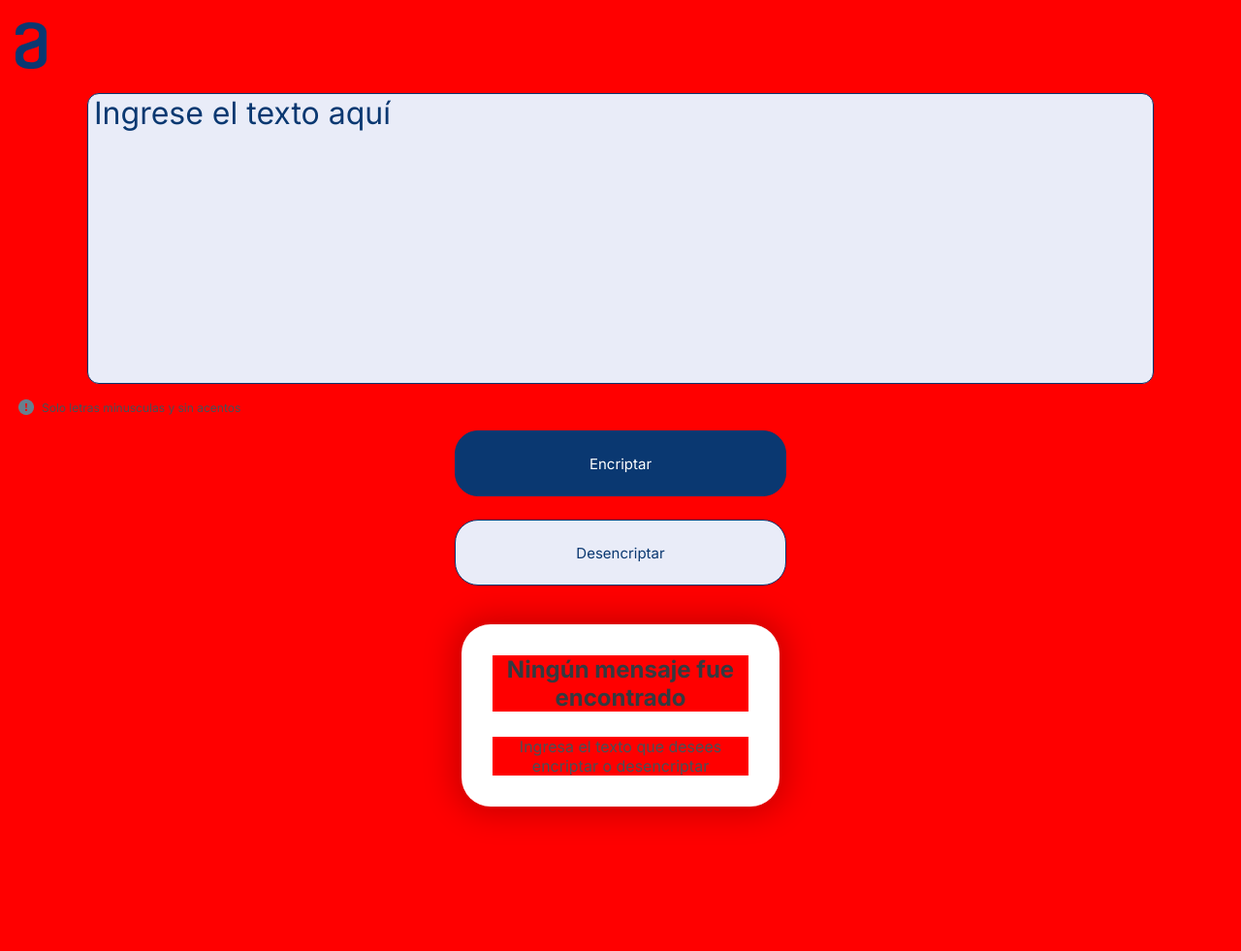
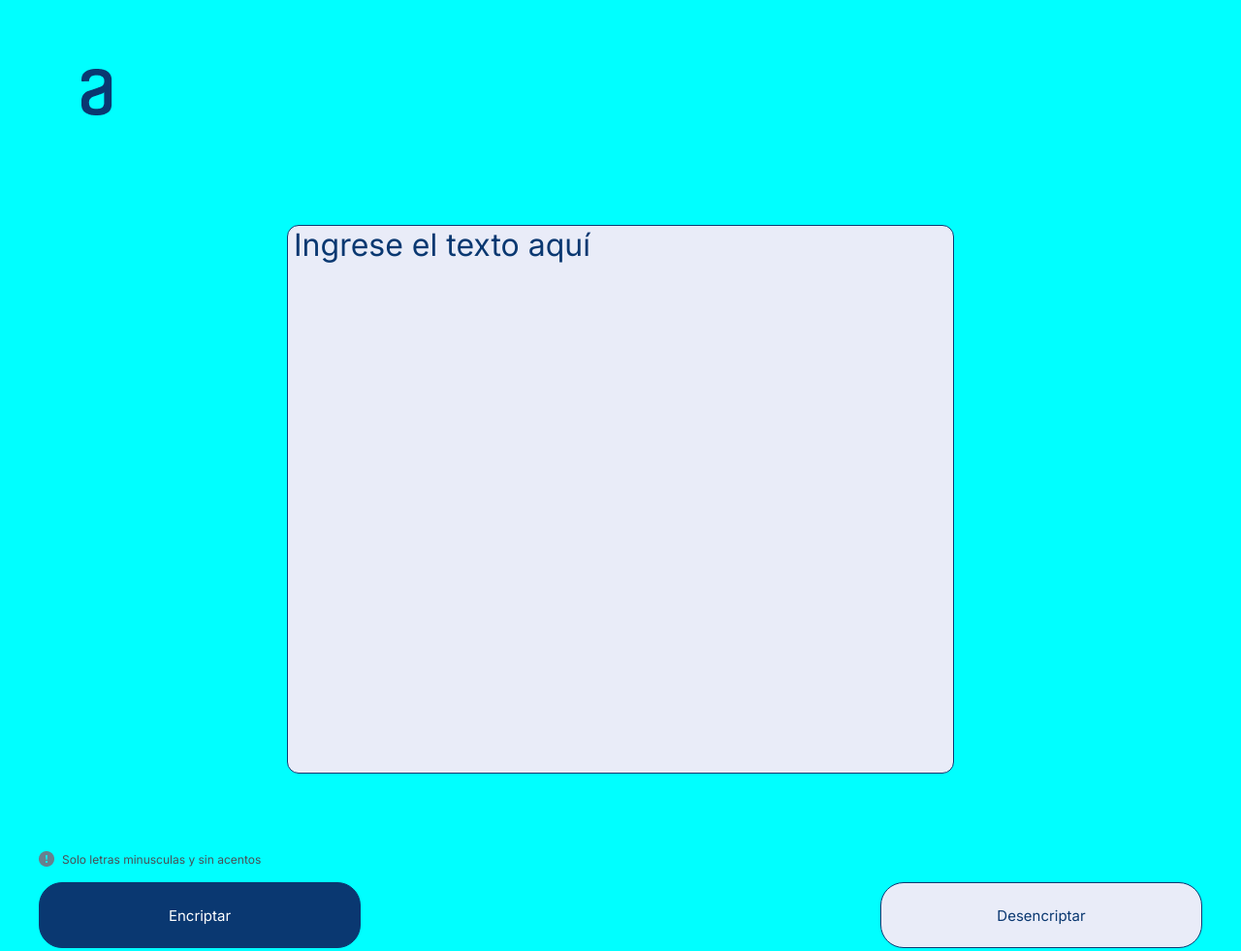
Before and after one commit to EstebanPai/Encriptador-de-texto, a website: page index.html in a window 1280 px wide. Shown: the top 981 px of the page at 97% size. Before the commit the page ends 896 px from the top, so only its background shows below. Drawn offline with Linux system fonts and the light colour scheme.

Commit message:
Pantalla para dispositivos de 767px finalizada con transiciones en el diseño responsivo y Bug fix de overflow de contenido en la caja de respuesta

```diff
--- a/css/style.css
+++ b/css/style.css
@@ -25,20 +25,23 @@
 
 .header{
     width: 100%;
-    height: 9.6rem;
+    height: 25vw;
+    min-height: 9.3rem;
     display: flex;
     justify-content: flex-start;
     align-items: center;
     padding-left: 1.6rem;
+    transition: height 0.8s 0s ease, padding 0.8s 0s ease;
 }
 
-/*Principal Contain*/
+/*Principal Container*/
 
 .container {
     width: 100%;
     min-height: 100%;
     display: flex;
     flex-direction: column;
+    transition: padding 0.8s 0s ease;
 }
 
 /* Encriptador section */
@@ -53,9 +56,10 @@
 
 .encrypter__text{
     width: 96%;
-    max-width: 110rem;
+    max-width: 68.8rem;
     min-width: 36rem;
     min-height: 30rem;
+    height: 30rem;
     color: var(--dark-blue-300);
     font-family: 'Inter';
     font-weight: 400;
@@ -65,6 +69,7 @@
     padding: 0 0 0 .6rem;
     background-color: var(--ligth-blue-300);
     resize: none;
+    transition: height 0.8s 0s ease;
 }
 
 .encrypter .encrypter__text + div {
@@ -100,6 +105,7 @@
     flex-direction: column;
     align-items: center;
     justify-content: space-between;
+    transition: margin 0.8s 0s ease;
 }
 
 .button {
@@ -110,6 +116,7 @@
     font-weight: 400;
     border-radius: 2.4rem;
     border: .1rem solid var(--dark-blue-300);
+    transition: width 0.8s 0s ease;
 }
 
 .btn_encrypt {
@@ -127,24 +134,28 @@
 .responsescreen {
     width: 100%;
     min-height: 40%;
+    padding: 4rem 2.4rem;
+    padding-top: 0;
     display: flex;
     justify-content: center;
     align-items: center;
 }
 
 .responsescreen__response {
-    width: 32.8rem;
+    width: 100%;
+    min-width: 32.8rem;
     min-height: 18.8rem;
     padding: 3.2rem;
-    margin: 4rem 2.4rem;
+    margin-top: 4rem;
     display: flex;
     flex-direction: column;
     justify-content: space-between;
     align-items: center;
     font-family: 'Inter';
     border-radius: 3.0rem;
-    box-shadow: 0px 0px 32px 8px rgba(5, 5, 5, 0.203);
+    box-shadow: 0px 0px 44px 6px rgba(5, 5, 5, 0.195);
     background-color: white;
+    transition: width 1s 0s ease, height 1s 0s ease;
 }
 
 .responseh2 {
@@ -152,6 +163,7 @@
     font-weight: 700;
     font-size: 2.4rem;
     color: var(--gray-500);
+    background-color: white;
 }
 
 .responsep {
@@ -160,6 +172,8 @@
     font-weight: 400;
     font-size: 1.6rem;
     color: var(--gray-400);
+    background-color: white;
+    word-break: break-all;
 }
 
 .btn_copy {
--- a/css/tablet.css
+++ b/css/tablet.css
@@ -1,3 +1,55 @@
-* {
-    background-color: red;
+.header {
+    max-height: 19.2rem;
+    padding-left: 4rem;
 }
+
+/*Principal Container*/
+
+.container {
+    padding: 4rem;
+}
+
+/* Encriptador section */
+
+.encrypter__text{
+    width: 100%;
+    height: 56.6rem;
+    transition: height 0.8s 0s linear;
+}
+
+.encrypter .encrypter__text + div {
+    margin: 6.4rem 0;
+    transition: margin 0.8s 0s linear;
+}
+
+.advice {
+    margin-left: 0;
+}
+
+.encrypter__buttons{
+    height: 6.8rem;
+    flex-direction: row;
+}
+
+.button{
+    width: 33.2rem;
+}
+
+/* Response screen encriptador section */
+
+
+.responsescreen{
+    padding: 0;
+}
+
+.responsescreen__response{
+    width: 100%;
+    min-height: 13.2rem;
+    margin: 0;
+}
+
+.btn_copy{
+    width: 62.4rem;
+}
+
+/* Estilos para dispositivos de 767px finalizados */
--- a/index.html
+++ b/index.html
@@ -8,8 +8,8 @@
         <link rel="preconnect" href="https://fonts.gstatic.com" crossorigin>
         <link href="https://fonts.googleapis.com/css2?family=Inter:wght@400;700&display=swap" rel="stylesheet">
         <link rel="stylesheet" href="./css/style.css">
-        <link rel="stylesheet" href="./css/tablet.css" media="(min-width: 768px)">
-        <link rel="stylesheet" href="./css/desktop.css" media="(min-width: 1440px)">
+        <link rel="stylesheet" href="./css/tablet.css" media="(min-width: 767px)">
+        <link rel="stylesheet" href="./css/desktop.css" media="(min-width: 1023px)">
         <script src="./js/index.js" defer></script>
         <title>Encriptador de texto | Alura</title>
     </head>
@@ -17,7 +17,7 @@
         <header class="header">
             <a href="#">
                 <picture>
-                    <source media="(min-width: 1440px)" srcset="./images/Logo.png">
+                    <source media="(min-width: 1023px)" srcset="./images/Logo.png">
                     <img src="./images/logosvg.svg" alt="Logo Alura" class="logo">
                 </picture>
             </a>
```
